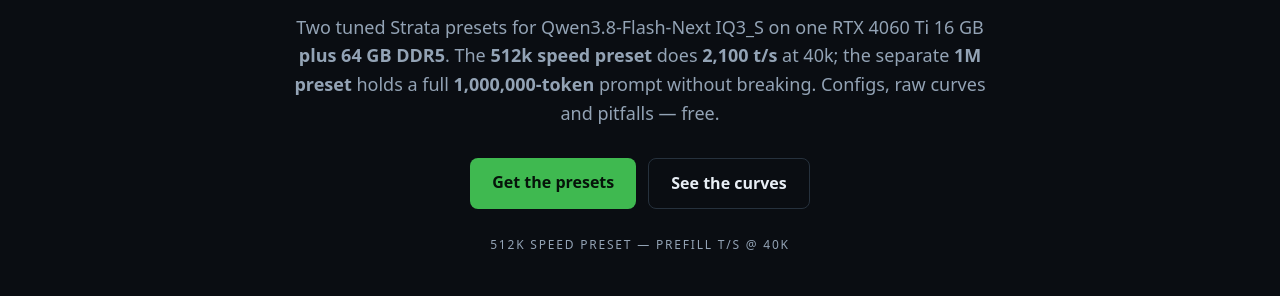
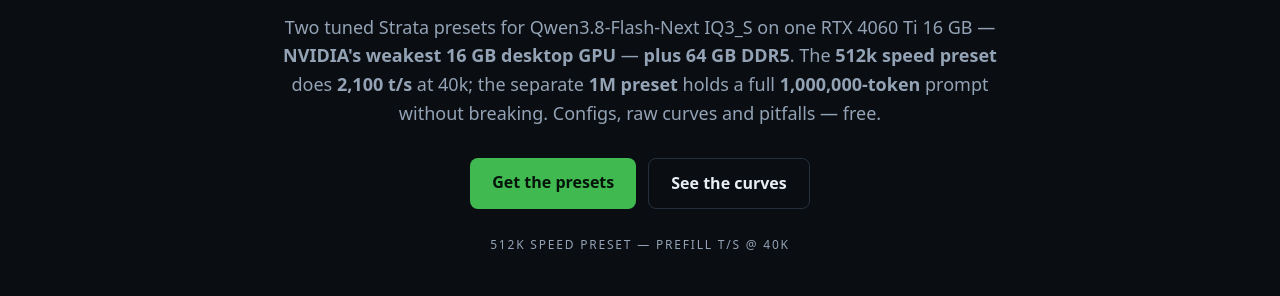
Before and after one commit to herbaristus-inc/SUPER-STRATA-PRESETS-FOR-RTX-4060ti-16gb-VRAM, a plain HTML site: page docs/index.html in a window 1280 px wide. Shown: the part 293-589 px from the top of the page. Drawn offline with Linux system fonts and the light colour scheme.

Commit message:
Lead with the weakest-16GB angle

```diff
--- a/docs/index.html
+++ b/docs/index.html
@@ -72,7 +72,7 @@
   <div class="eyebrow">RTX 4060 Ti 16 GB + 64 GB DDR5 · Qwen3.8 Flash Next IQ3_S ISTA-DASLab · 125B MoE</div>
   <h1>Prefill that makes <span>upgrades optional.</span></h1>
   <p class="tagline">512K context is a working floor, not an expensive dream.</p>
-  <p class="sub">Two tuned Strata presets for Qwen3.8-Flash-Next IQ3_S on one RTX 4060 Ti 16 GB <b>plus 64 GB DDR5</b>. The <b>512k speed preset</b> does <b>2,100 t/s</b> at 40k; the separate <b>1M preset</b> holds a full <b>1,000,000-token</b> prompt without breaking. Configs, raw curves and pitfalls — free.</p>
+  <p class="sub">Two tuned Strata presets for Qwen3.8-Flash-Next IQ3_S on one RTX 4060 Ti 16 GB — <b>NVIDIA's weakest 16 GB desktop GPU</b> — <b>plus 64 GB DDR5</b>. The <b>512k speed preset</b> does <b>2,100 t/s</b> at 40k; the separate <b>1M preset</b> holds a full <b>1,000,000-token</b> prompt without breaking. Configs, raw curves and pitfalls — free.</p>
   <div class="cta">
     <a class="btn" href="#downloads">Get the presets</a>
     <a class="btn ghost" href="#curves">See the curves</a>
```
Also changed, not shown: 1 other file.
